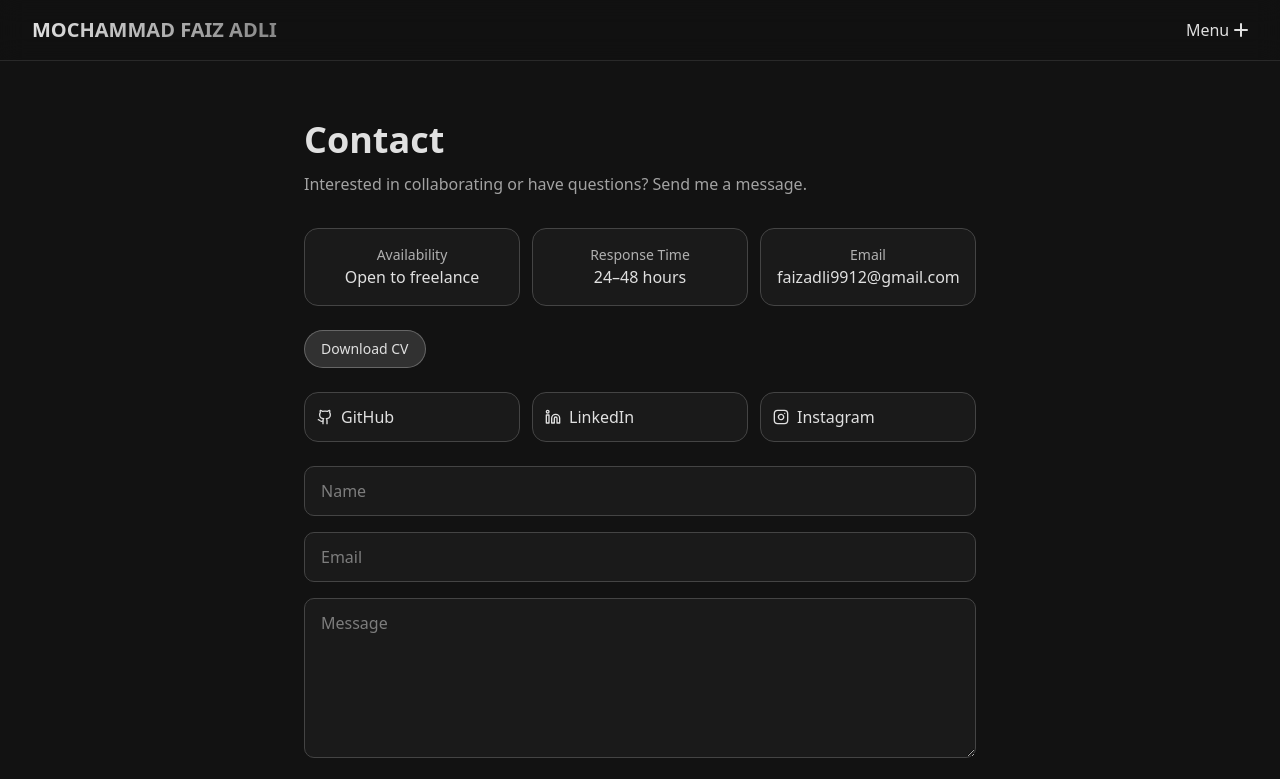
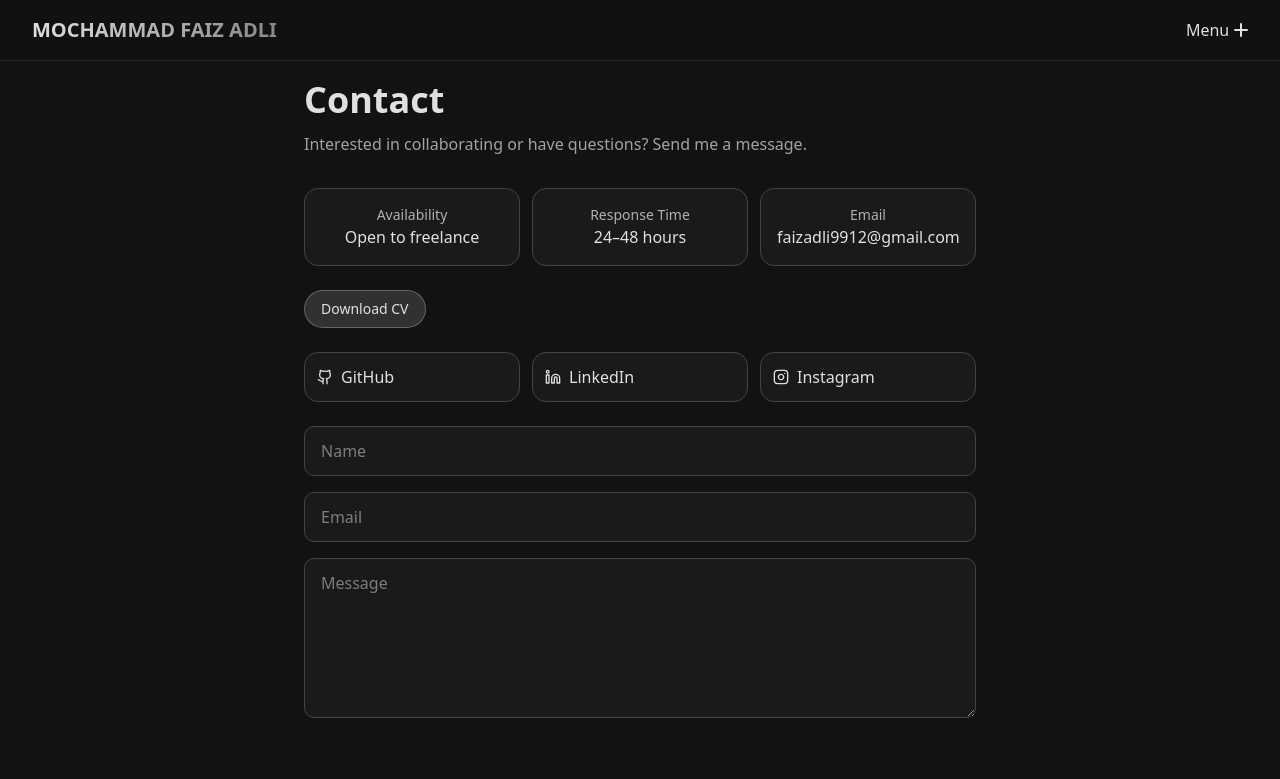
Before and after one commit to faizadli/portfolio-website, a Next.js app: page /contact in a window 1280 px wide. Shown: the top 779 px of the page. Built offline with nearby package versions, Linux system fonts and the light colour scheme; a web font is replaced by a local one.

Commit message:
fix(ui): padding top contact page

```diff
--- a/src/app/contact/page.tsx
+++ b/src/app/contact/page.tsx
@@ -74,7 +74,7 @@ export default function ContactPage() {
 
   return (
     <section className="container">
-      <div className="bg-background px-4 pt-10 pb-10 sm:px-6 lg:px-8">
+      <div className="bg-background px-4 pb-10 sm:px-6 lg:px-8">
         <div className="mx-auto w-full max-w-2xl">
           <h2 className="text-foreground mb-3 text-3xl font-bold sm:text-4xl">
             Contact
```
